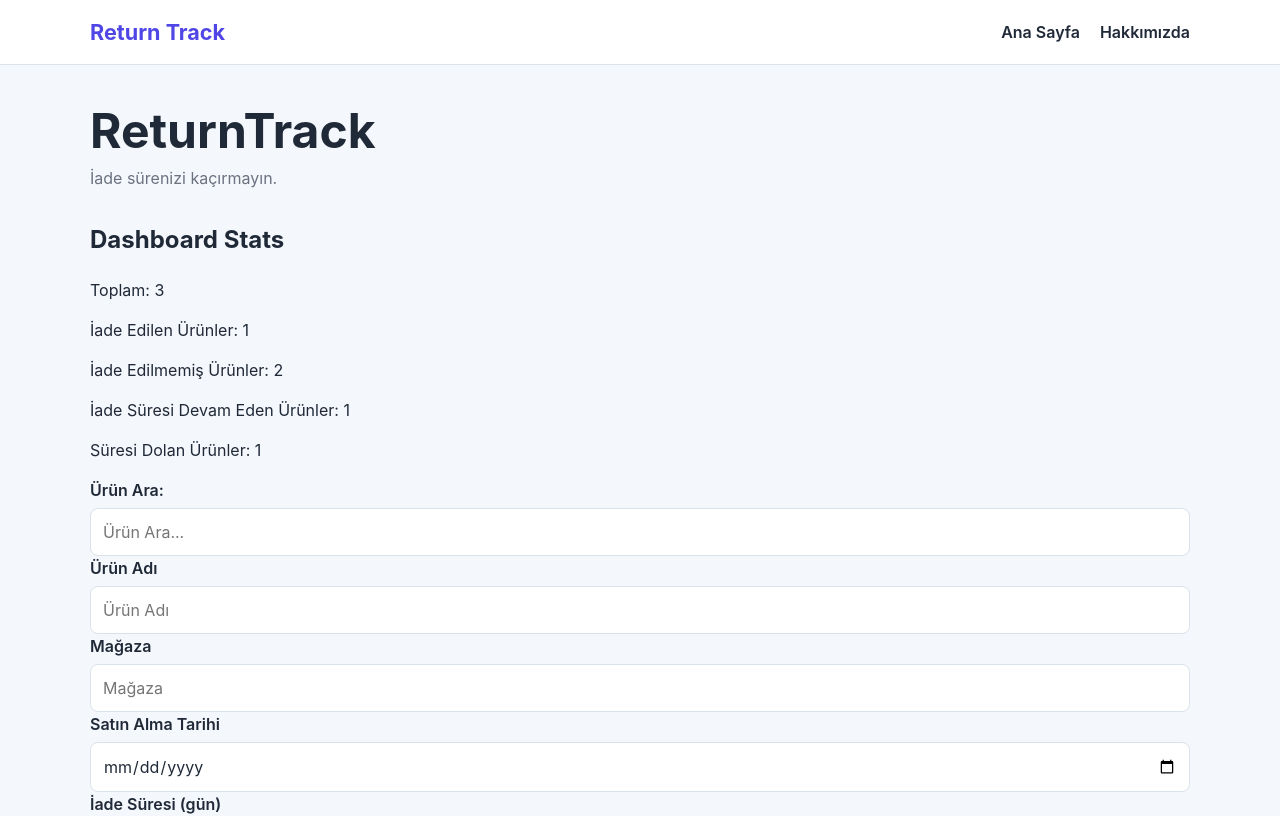
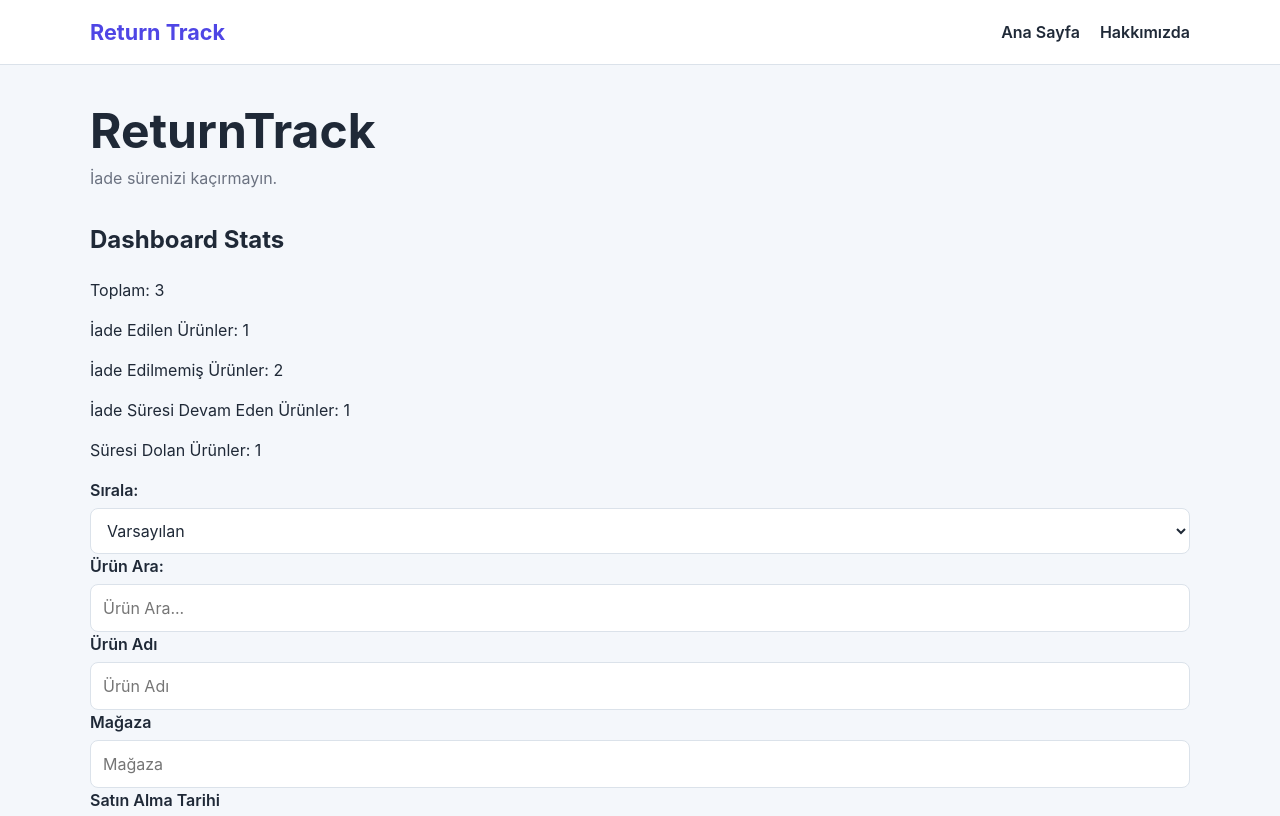
Before and after one commit to yigityilmaz16/return-track, a React (Vite) app: page / in a window 1280 px wide. Shown: the top 816 px of the page. Built offline with nearby package versions, Linux system fonts and the light colour scheme.

Commit message:
feat: sort tracked products

```diff
--- a/src/pages/DashboardPage.jsx
+++ b/src/pages/DashboardPage.jsx
@@ -11,6 +11,7 @@ function DashboardPage() {
 
   const { products, addProduct, toggleReturnStatus, deleteProduct } = useProducts()
   const [searchTerm, setSearchTerm] = useState("")
+  const [sortBy, setSortBy] = useState("default")
 
 
   const filteredProducts = products.filter((product) => {
@@ -33,11 +34,31 @@ function DashboardPage() {
     return true
   })
 
+   const sortedProducts = [...filteredProducts].sort((a, b) => {
+    if (sortBy === "remainingDaysAsc") {
+      const remainingDaysA = calculateRemainingDays(a.purchaseDate, a.returnPeriodDays)
+      const remainingDaysB = calculateRemainingDays(b.purchaseDate, b.returnPeriodDays)
+      return remainingDaysA - remainingDaysB
+    } else if (sortBy === "purchaseDateDesc") {
+      return new Date(b.purchaseDate) - new Date(a.purchaseDate)
+    } else if (sortBy === "nameAsc") {
+      return a.name.localeCompare(b.name)
+    }
+    return 0
+  })
+
   return (
      <main>
       <h1>ReturnTrack</h1>
       <p>İade sürenizi kaçırmayın.</p>
       <DashboardStats products={products} />
+      <label htmlFor="sort">Sırala:</label>
+      <select id="sort" value={sortBy} onChange={(e) => setSortBy(e.target.value)}>
+        <option value="default">Varsayılan</option>
+        <option value="remainingDaysAsc">İade Süresi En Az Kalan</option>
+        <option value="purchaseDateDesc">En Yeni Satın Alınan</option>
+        <option value="nameAsc">İsme Göre A-Z</option>
+      </select>
       <label htmlFor="search">Ürün Ara:</label>
       <input type="text" id="search" placeholder="Ürün Ara..." value={searchTerm} onChange={(e) => setSearchTerm(e.target.value)} />
       <ProductForm sendProductOnForm={addProduct} />
@@ -48,7 +69,7 @@ function DashboardPage() {
         <option value="returned">İade Edilenler</option>
         <option value="expired">Süresi Dolanlar</option>
       </select>
-      <ProductList products={filteredProducts} onReturnToggle={toggleReturnStatus} onDeleteProduct={deleteProduct} />
+      <ProductList products={sortedProducts} onReturnToggle={toggleReturnStatus} onDeleteProduct={deleteProduct} />
     </main>
   )
 }
```
